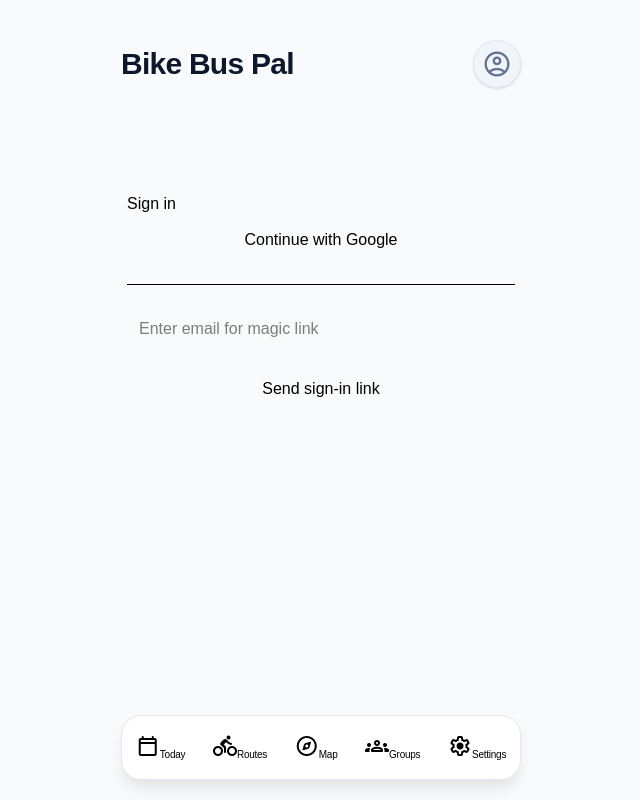
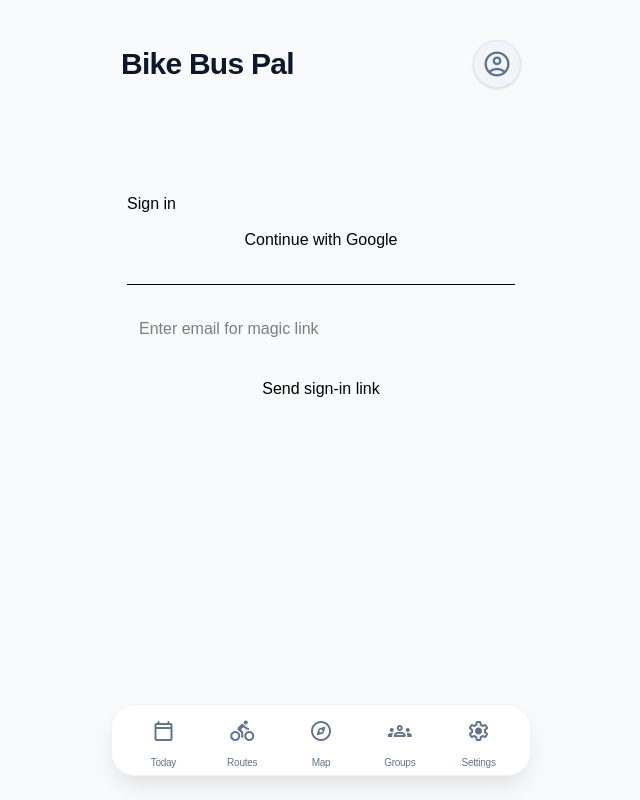
Before and after one commit to revoltlution/bikebuspal-app, a Next.js app: page /login in a window 1280 px wide. Shown: the whole page, without its empty margins (319-959 px from the left). Built offline with nearby package versions, Linux system fonts and the light colour scheme; no server answers.

Commit message:
more nav css updates

```diff
--- a/app/globals.css
+++ b/app/globals.css
@@ -48,63 +48,64 @@ header {
   border-radius: 16px !important;
   box-shadow: 0 4px 12px rgba(37, 99, 235, 0.2) !important;
 }
-
 .bottom-nav {
   position: fixed !important;
-  bottom: 20px !important;
+  bottom: 24px !important; /* Slightly more air from the bottom */
   left: 50% !important;
   transform: translateX(-50%) !important;
-  width: 90% !important;
-  max-width: 400px !important;
-  height: 65px !important;
-  background: white !important;
-  border: 1px solid #e2e8f0 !important;
-  border-radius: 20px !important;
+  width: 92% !important;
+  max-width: 420px !important;
+  height: 72px !important; /* A bit taller for better tap targets */
+  background: rgba(255, 255, 255, 0.9) !important;
+  backdrop-filter: blur(12px);
+  border: 1px solid rgba(0,0,0,0.05) !important;
+  border-radius: 24px !important;
   display: flex !important;
   justify-content: space-around !important;
   align-items: center !important;
-  box-shadow: 0 10px 15px -3px rgba(0, 0, 0, 0.1) !important;
+  box-shadow: 0 12px 24px -6px rgba(0, 0, 0, 0.12) !important;
   z-index: 9999 !important;
+  padding: 0 12px !important;
 }
 
-.nav-icon {
-  font-size: 24px;
-  /* This allows the 'FILL' animation to trigger smoothly */
-  transition: font-variation-settings 0.2s ease;
+.nav-item {
+  display: flex !important;
+  flex-direction: column !important;
+  align-items: center !important;
+  justify-content: center !important;
+  text-decoration: none !important;
+  color: #64748b !important; /* Slate 500 */
+  flex: 1 !important;
+  transition: transform 0.1s ease;
+  height: 100% !important;
+}
+
+/* The Icon 'Container' */
+.nav-item .material-symbols-rounded {
+  padding: 4px 16px !important;
+  border-radius: 16px !important;
+  transition: all 0.2s ease !important;
+  font-size: 24px !important;
+}
+
+/* Active State: The Pill */
+.nav-item.active .material-symbols-rounded {
+  background: #dbeafe !important; /* Light Blue 100 */
+  color: #1e40af !important; /* Blue 800 */
+}
+
+/* Active State: The Label */
+.nav-item.active span:last-child {
+  color: #1e40af !important;
+  font-weight: 700 !important;
 }
 
 .nav-label {
-  font-size: 10px;
-  font-weight: 600;
-  letter-spacing: 0.02em;
+  font-size: 11px !important;
+  font-weight: 500;
+  margin-top: 4px !important;
 }
 
-/*  -------------------------------------------------- */
-/* The background pill for active state */
-.nav-item {
-  position: relative;
-  z-index: 1;
+.nav-item:active {
+  transform: scale(0.92);
 }
-
-.nav-item.active::before {
-  content: "";
-  position: absolute;
-  top: 4px; /* Adjust based on your icon position */
-  width: 56px; /* Width of the highlight pill */
-  height: 32px; /* Height of the highlight pill */
-  background: rgba(37, 99, 235, 0.12); /* Subtle version of your blue */
-  border-radius: 16px;
-  z-index: -1;
-  transition: all 0.2s ease;
-}
-
-/* Make the label bolder when active */
-.nav-item.active span:last-child {
-  color: #1e40af; /* Deeper blue */
-  font-weight: 800;
-}
-
-/* Add a "tap" animation for feedback */
-.nav-item:active {
-  transform: scale(0.9);
-}
```
